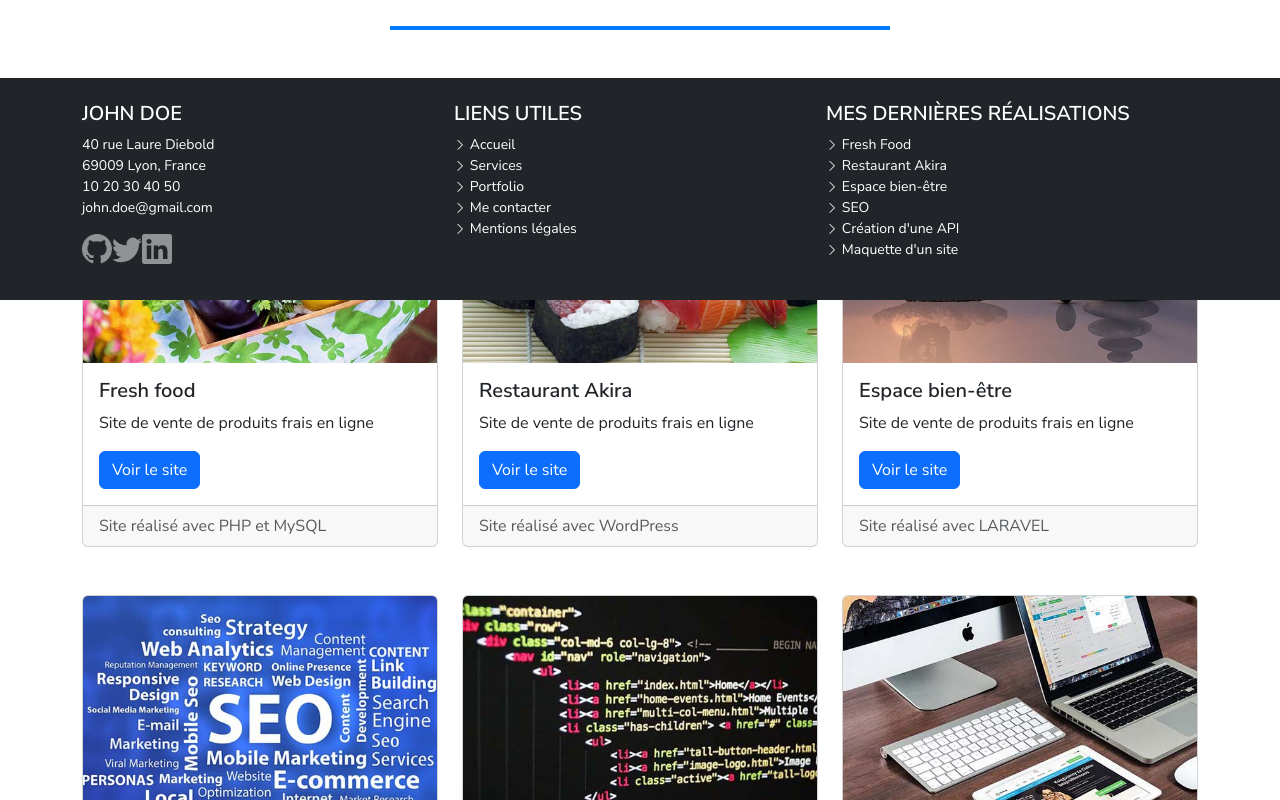
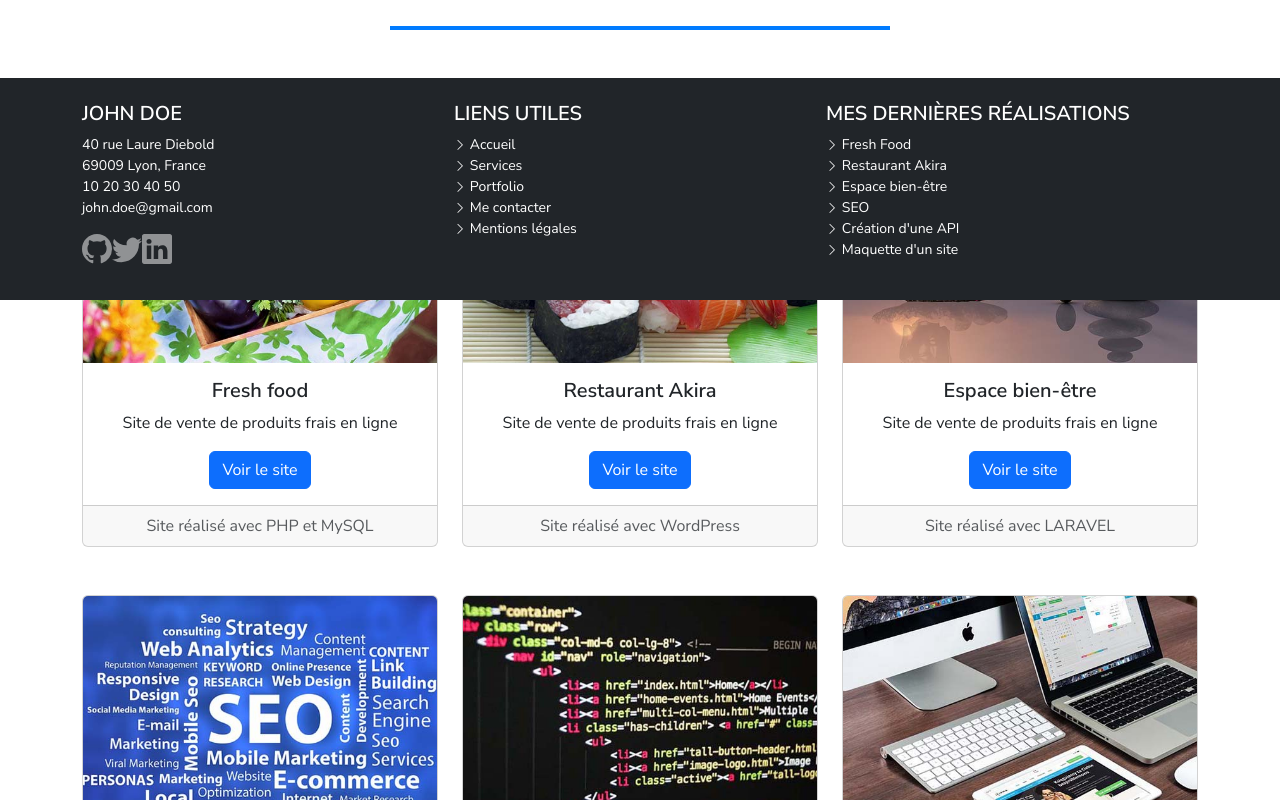
Before and after one commit to riyad2701/projet-portfolio, a React (Vite) app: page /portfolio in a window 1280 px wide. Shown: the part 500-1300 px from the top of the page. Built offline with nearby package versions, Linux system fonts and the light colour scheme.

Commit message:
portfolio

```diff
--- a/src/pages/portfolio.jsx
+++ b/src/pages/portfolio.jsx
@@ -44,7 +44,7 @@
             <div className="blue-bar"></div><br /><br />
             </section>
             <section className="container">
-            <div className="row justify-content-center">
+            <div className="row justify-content-center text-center">
         <div className="col-md-6 col-lg-4 mb-5">
         <div className="card">
         <img src={freshFoodImg} className="card-img-top" alt="Fresh Food" />
```
